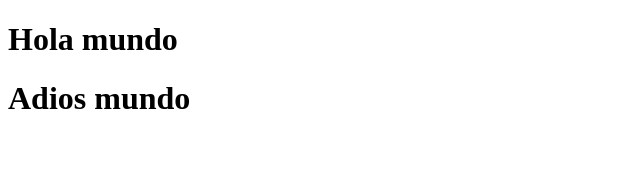
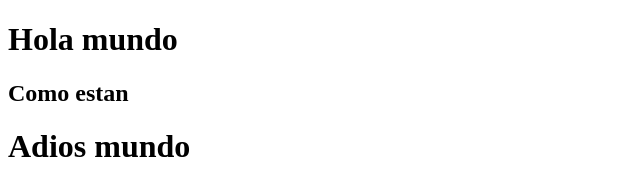
Before and after one commit to Abigail0015/REPOSITORIO-DE-PRUEBA, a plain HTML site: page index.html in a window 1280 px wide. Shown: the whole page, without its empty margins (0-640 px from the left). Drawn offline with Linux system fonts and the light colour scheme.

Commit message:
Issue #1 Se agrego el texto

```diff
--- a/index.html
+++ b/index.html
@@ -8,6 +8,7 @@
 </head>
 <body>
     <h1>Hola mundo</h1>
+    <h2>Como estan</h2>
     <h1>Adios mundo</h1>
 </body>
 </html>
```
